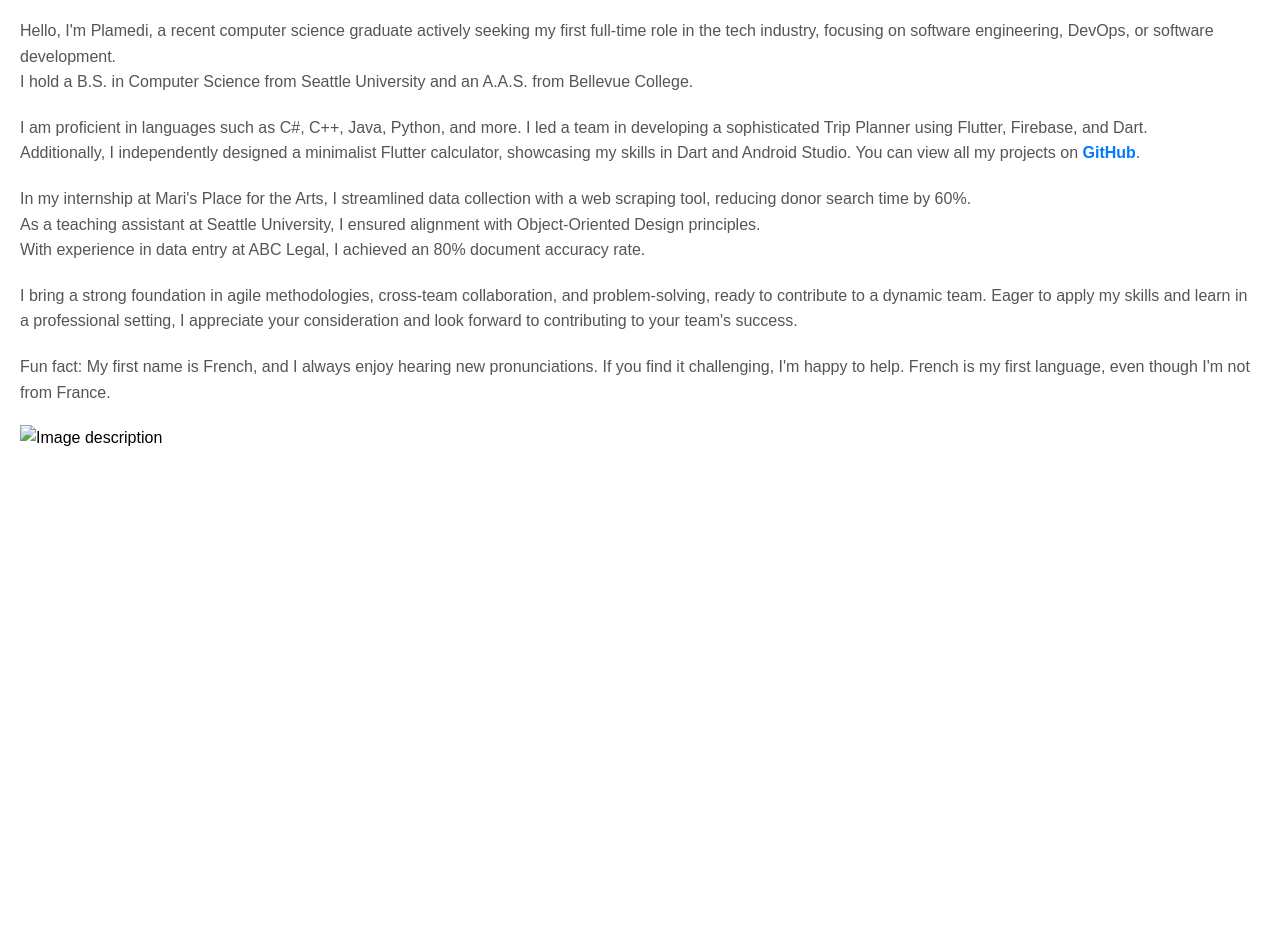
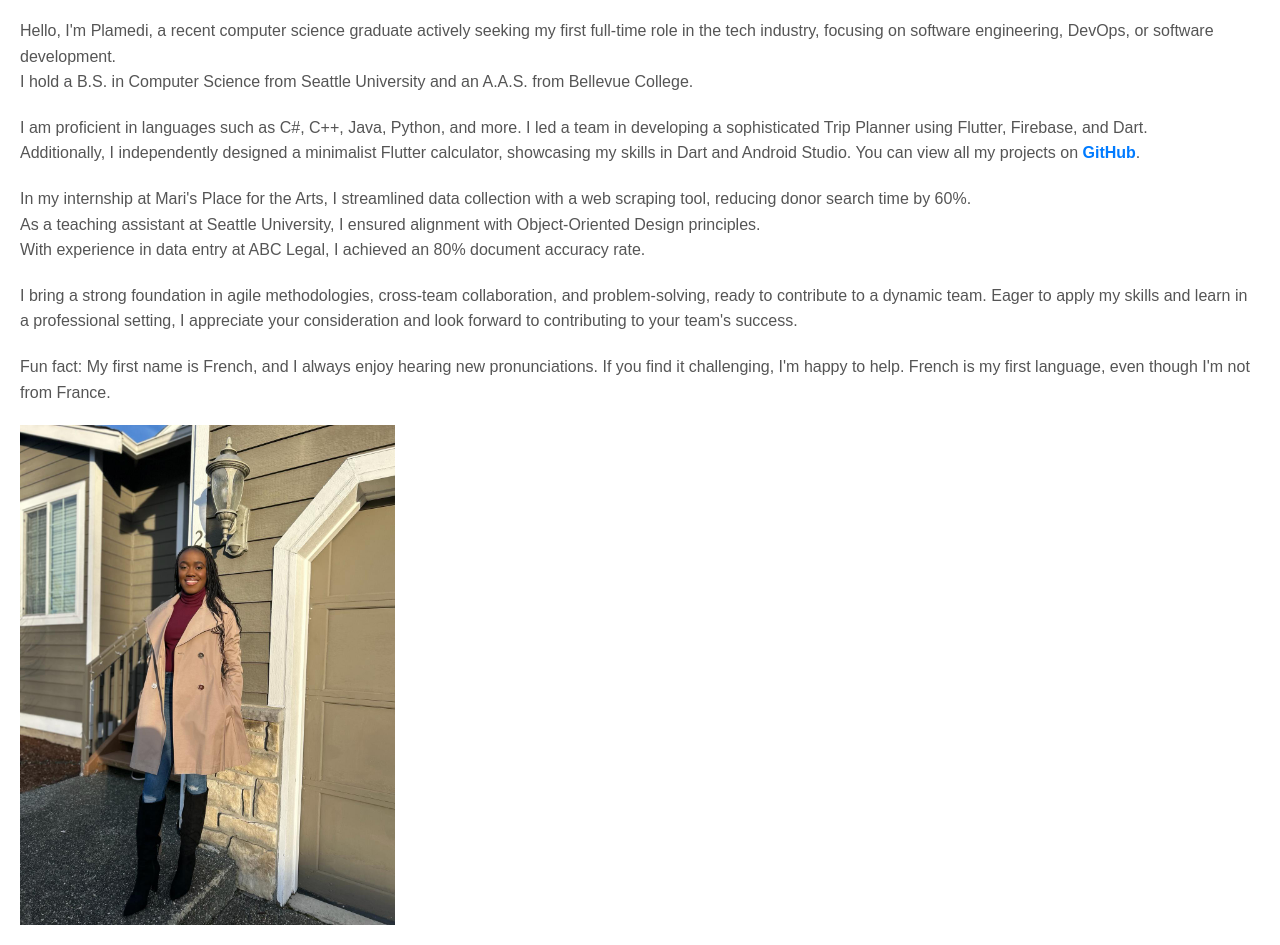
Before and after one commit to PlamediD/html-portfolio, a plain HTML site: page public/about.html in a window 1280 px wide. Shown: the part 76-1021 px from the top of the page. Drawn offline with Linux system fonts and the light colour scheme.

Commit message:
Update about.html

```diff
--- a/public/about.html
+++ b/public/about.html
@@ -31,7 +31,7 @@
     </p>
 
     <div class="image-container">
-      <img src="/Intermediate Html/4.1 Webpages/assets/images/image3.jpg" alt="Image description">
+      <img src="image3.jpg" alt="Image description">
 
     </div>
 
```
